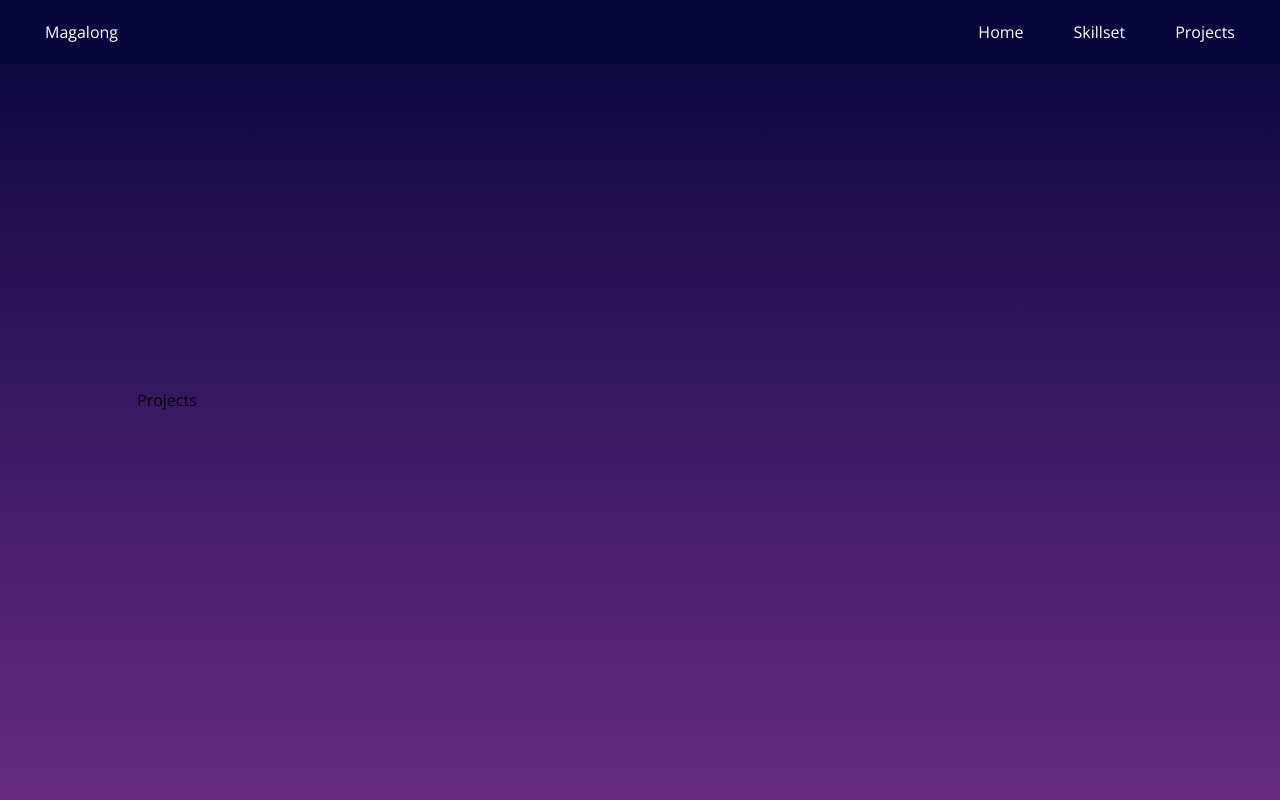
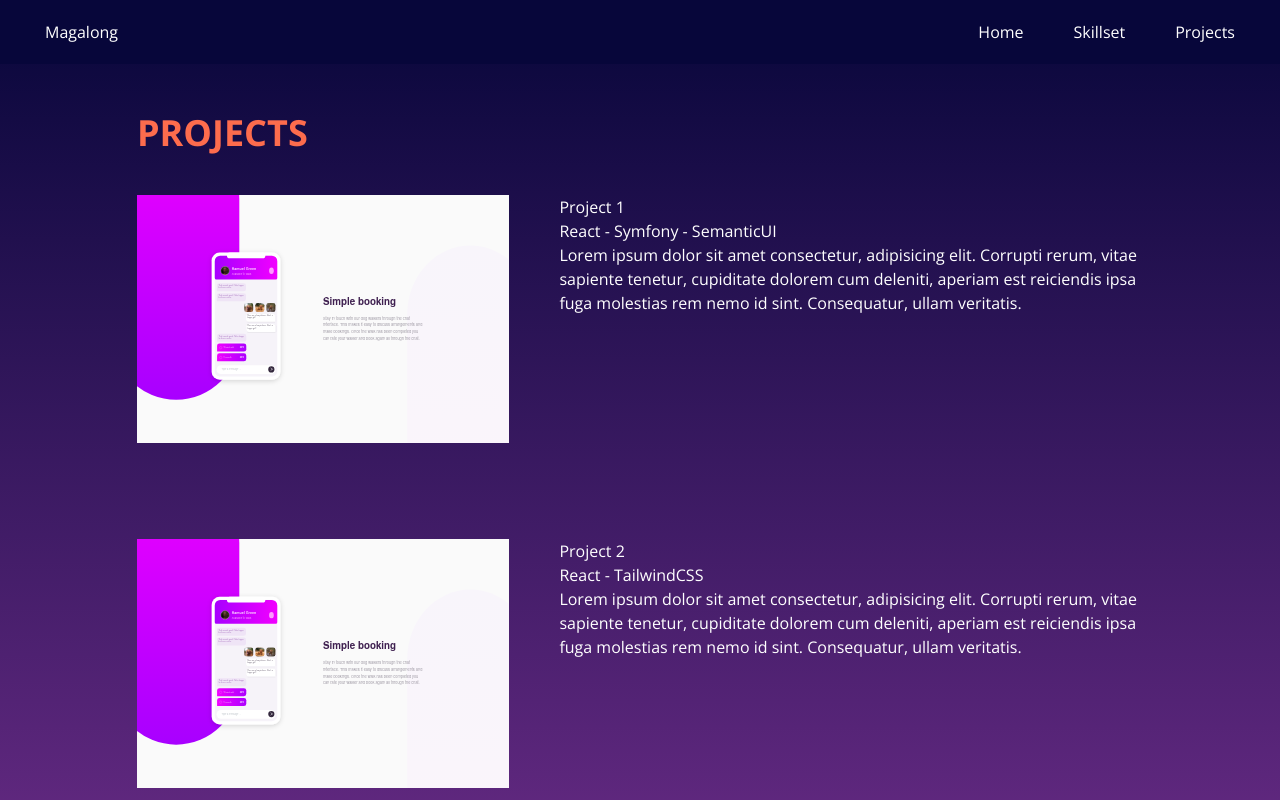
Before and after one commit to bryanmagalong/portfolio, a React (Create React App) app: page /projects in a window 1280 px wide. Shown: the top 800 px of the page. Built offline with nearby package versions, Linux system fonts and the light colour scheme.

Commit message:
feat: add ProjectList and ProjectCard components

```diff
--- /dev/null
+++ b/src/components/Projects/ProjectCard.js
@@ -0,0 +1,16 @@
+import React from 'react';
+
+const ProjectCard = ({ imgSrc, title, techList, description }) => (
+  <li className="text-white grid gap-y-13 lg:grid-cols-5 lg:gap-x-50">
+    <div className="lg:col-span-2">
+      <img src={imgSrc} alt={title} />
+    </div>
+    <div className="lg:col-span-3">
+      <h2>{title}</h2>
+      <p>{techList.join(' - ')}</p>
+      <p>{description}</p>
+    </div>
+  </li>
+);
+
+export default ProjectCard;
--- /dev/null
+++ b/src/components/Projects/ProjectList.js
@@ -0,0 +1,14 @@
+import React from 'react';
+
+import ProjectCard from './ProjectCard';
+import projectsData from '../../data/projects-data';
+
+const ProjectList = () => (
+  <ul className="mt-35 grid gap-y-60">
+    {projectsData.map((project) => (
+      <ProjectCard key={project.title} {...project} />
+    ))}
+  </ul>
+);
+
+export default ProjectList;
--- a/src/components/Projects/index.js
+++ b/src/components/Projects/index.js
@@ -1,5 +1,11 @@
 import React from 'react';
+import ProjectList from './ProjectList';
 
-const Projects = ({ children }) => <div>Projects</div>;
+const Projects = () => (
+  <div className="my-106">
+    <h1 className="title lg:title-lg">Projects</h1>
+    <ProjectList />
+  </div>
+);
 
 export default Projects;
--- a/tailwind.config.js
+++ b/tailwind.config.js
@@ -19,6 +19,7 @@ module.exports = {
         dropdown: '1.250rem',
 
         '10': '0.625rem',
+        '13': '0.813em',
         '18': '1.125rem',
         '26': '1.625rem',
         '35': '2.188rem',
```
